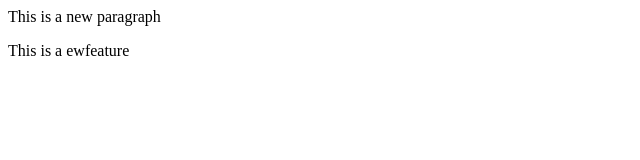
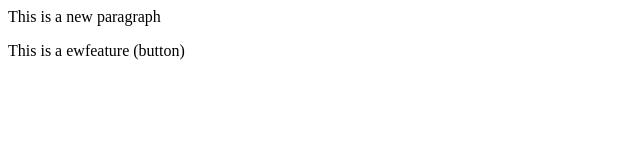
Before and after one commit to Shubhrajyoti-sarkar/LocalRepo, a plain HTML site: page index.html in a window 1280 px wide. Shown: the full height of the page, 0-640 px from the left. Drawn offline with Linux system fonts and the light colour scheme.

Commit message:
Add buttor

```diff
--- a/index.html
+++ b/index.html
@@ -1,2 +1,2 @@
 <p>This is a new paragraph</p>
-<p>This is a  ewfeature</p>
+<p>This is a  ewfeature (button)</p>
```
